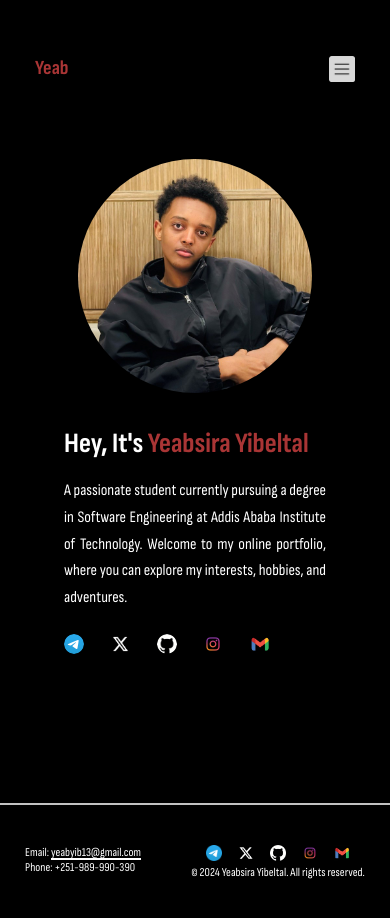
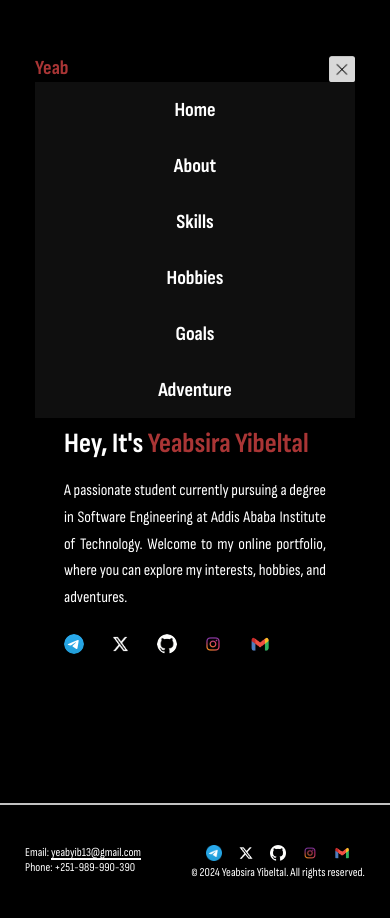
Before and after one commit to YeabY/UGR-5562-15-portfolio-profile-html-css-js, a plain HTML site: page index.html in a window 390 px wide. Both pictures are taken after a click on the picture 341 px from the left and 69 px from the top of the page. Drawn offline with Linux system fonts and the light colour scheme.

Commit message:
Styled website with responsiveness and accessibility fixes

```diff
--- a/index.html
+++ b/index.html
@@ -14,7 +14,7 @@
         <nav class="nav-desktop">
             <a href="index.html" id="logo">Yeab</a>
             <ul>
-                <li><a href="src/index.html" class="active">Home</a></li>
+                <li><a href="index.html" class="active">Home</a></li>
                 <li><a href="src/about.html">About</a></li>
                 <li><a href="src/skills.html">Skills</a></li>
                 <li><a href="src/hobbies.html">Hobbies</a></li>
@@ -25,7 +25,7 @@
         </nav>
         <div class="nav-mobile-tablet">
             <ul>
-                <a href="src/index.html"><li>Home</li></a>
+                <a href="index.html"><li>Home</li></a>
                 <a href="src/about.html"><li>About</li></a>
                 <a href="src/skills.html"><li>Skills</li></a>
                 <a href="src/hobbies.html"><li>Hobbies</li></a>
@@ -72,6 +72,6 @@
             </section>
         </section>
     </footer>
-    <script src="src/js/menuToggle.js"></script>
+    <script src="src/js/menuToggleIndex.js"></script>
 </body>
 </html>
--- /dev/null
+++ b/src/js/menuToggleIndex.js
@@ -0,0 +1,41 @@
+const menuPanel = document.querySelector('.nav-mobile-tablet ul');
+const hamburgerMenu = document.querySelector('.hamburger-menu');
+const closeIconSrc = 'src/images/hamburger-menu-icon-close.jpg';
+
+document.addEventListener('click', function(event) {
+    const isClickOutsideMenu = !menuPanel.contains(event.target) && !hamburgerMenu.contains(event.target);
+    const isMenuOpen = hamburgerMenu.getAttribute('src') === closeIconSrc;
+
+    if (isClickOutsideMenu && isMenuOpen) {
+        switchPanel();
+    }
+});
+
+function switchPanel() {
+    const menuIcon = document.querySelector('.hamburger-menu');
+    const menuPanel = document.querySelector('.nav-mobile-tablet ul');
+    const openIconSrc = 'src/images/hamburger-menu-icon-open.jpg';
+    const closeIconSrc = 'src/images/hamburger-menu-icon-close.jpg';
+
+    // Apply transition styles
+    const transitionStyle = "opacity 0.8s ease";
+    menuIcon.style.transition = transitionStyle;
+    menuPanel.style.transition = transitionStyle;
+
+    // Fade out effect
+    menuIcon.style.opacity = 0;
+    menuPanel.style.opacity = 0;
+
+    // Wait for the fade-out effect to complete
+    setTimeout(() => {
+        const isMenuOpen = menuIcon.getAttribute('src') === openIconSrc;
+
+        // Toggle the menu icon and panel display
+        menuIcon.setAttribute('src', isMenuOpen ? closeIconSrc : openIconSrc);
+        menuPanel.style.display = isMenuOpen ? 'flex' : 'none';
+
+        // Fade in effect
+        menuIcon.style.opacity = 1;
+        menuPanel.style.opacity = 1;
+    }, 400);
+}
```
